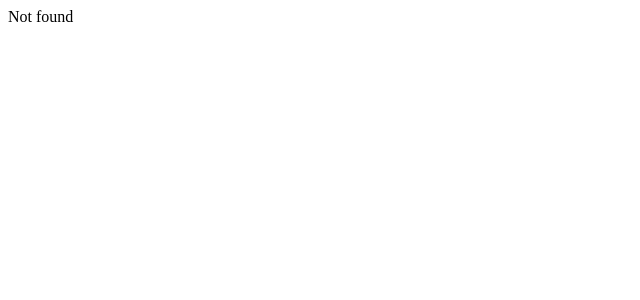
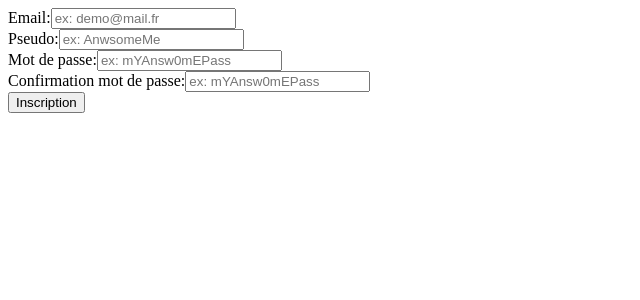
Before and after one commit to Jbristhuille/wcs_racing_league, a React (Create React App) app in the folder client/: page /signup in a window 1280 px wide. Shown: the top 300 px of the page, without its empty margins (0-640 px from the left). Built offline with nearby package versions, Linux system fonts and the light colour scheme.

Commit message:
:sparkles: Implement signup page

```diff
--- a/client/src/App.tsx
+++ b/client/src/App.tsx
@@ -23,6 +23,7 @@ import './App.scss';
 
 /* Pages */
 import Login from './pages/login/Login';
+import Signup from './pages/signup/Signup';
 /***/
 
 /* Components */
@@ -52,6 +53,7 @@ function App() {
               }/>
 
               <Route path="/login" element={<Login />} />
+              <Route path="/signup" element={<Signup />} />
               <Route path="*" element={<div>Not found</div>} /> {/* Tmp: need to create not found page */}
             </Routes>
           </BrowserRouter>
--- /dev/null
+++ b/client/src/pages/signup/Signup.scss
@@ -0,0 +1,17 @@
+/**
+ * @ Author: Jbristhuille
+ * @ Create Time: 2022-12-24 15:32:50
+ * @ Description: Signup page styles
+ */
+
+.wcs-signup {
+    .wcs-signup-form {
+        .wcs-signup-form-item {
+            input {
+                &.invalid {
+                    border-color: var(--danger-color);
+                }
+            }
+        }
+    }
+}
--- /dev/null
+++ b/client/src/pages/signup/Signup.tsx
@@ -0,0 +1,116 @@
+/**
+ * @ Author: Jbristhuille
+ * @ Create Time: 2022-12-24 15:31:55
+ * @ Description: User registration page
+ */
+
+/* SUMMARY
+    * Imports
+    * Styles
+    * Contexts
+*/
+
+/* Imports */
+import { useContext, useState, useEffect } from 'react';
+import { useNavigate } from 'react-router-dom';
+import axios from 'axios';
+/***/
+
+/* Styles */
+import "./Signup.scss";
+/***/
+
+/* Contexts */
+import ErrorContext from '../../contexts/ErrorContext';
+/***/
+
+const Signup = () => {
+    const [email, setEmail] = useState<string | undefined>(undefined);
+    const [nickname, setNickname] = useState<string | undefined>(undefined);
+    const [passwd, setPasswd] = useState<string | undefined>(undefined);
+    const [confirmPasswd, setConfirmPasswd] = useState<string | undefined>(undefined);
+    const [isEmailValid, setIsEmailValid] = useState<boolean>(true);
+    const [isPasswdValid, setIsPasswdValid] = useState<boolean>(true);
+    const [isConfirmPasswdValid, setIsConfirmPasswdValid] = useState<boolean>(true);
+    const error = useContext(ErrorContext);
+    const navigate = useNavigate();
+
+    useEffect(() => {
+        setIsEmailValid(email !== undefined ? (/^[\w-.]+@([\w-]+\.)+[\w-]{2,4}$/g).test(email) : true); // Check email
+        setIsPasswdValid(passwd !== undefined ? (/^.+$/g).test(passwd) : true); // Check password
+        setIsConfirmPasswdValid(confirmPasswd !== undefined ? passwd === confirmPasswd : true);
+    }, [email, passwd, confirmPasswd]);
+
+    const signupUser = () => {
+        if (email && nickname && passwd && isEmailValid && isPasswdValid && isConfirmPasswdValid) {
+            axios.post(`${process.env.REACT_APP_SERVER}/users`, {
+                email: email,
+                passwd: passwd,
+                nickname: nickname
+            }).then((res) => {
+                navigate('/login');
+            }).catch((err) => {
+                console.error(err.response.data);
+                error.setMessage(err.response.data);
+            });
+        } else {
+            console.error('Un ou plusieurs champs sont invalide');
+            error.setMessage('Un ou plusieurs champs sont invalide');
+        }
+    };
+
+    return (
+        <div className="wcs-signup">
+            <div className="wcs-signup-form">
+                <div className="wcs-signup-form-item">
+                    <label htmlFor="email">Email:</label>
+                    <input  id="email"
+                            type="text"
+                            placeholder="ex: demo@mail.fr"
+                            className={isEmailValid ? "" : "invalid"}
+                            value={email || ""}
+                            onChange={(e) => setEmail(e.target.value)} />
+                </div>
+
+                <div className="wcs-signup-form-item">
+                    <label htmlFor="nickname">Pseudo:</label>
+                    <input  id="nickname"
+                            type="text"
+                            placeholder="ex: AnwsomeMe"
+                            value={nickname || ""}
+                            onKeyDown={(e) => e.key === 'Enter' && signupUser()}
+                            onChange={(e) => setNickname(e.target.value)} />
+                </div>
+
+                <div className="wcs-signup-form-item">
+                    <label htmlFor="password">Mot de passe:</label>
+                    <input  id="password"
+                            type="password"
+                            placeholder="ex: mYAnsw0mEPass"
+                            className={isPasswdValid ? "" : "invalid"}
+                            value={passwd || ""}
+                            onKeyDown={(e) => e.key === 'Enter' && signupUser()}
+                            onChange={(e) => setPasswd(e.target.value)} />
+                </div>
+
+                <div className="wcs-signup-form-item">
+                    <label htmlFor="confirm-password">Confirmation mot de passe:</label>
+                    <input  id="confirm-password"
+                            type="password"
+                            placeholder="ex: mYAnsw0mEPass"
+                            className={isConfirmPasswdValid ? "" : "invalid"}
+                            value={confirmPasswd || ""}
+                            onKeyDown={(e) => e.key === 'Enter' && signupUser()}
+                            onChange={(e) => setConfirmPasswd(e.target.value)} />
+                </div>
+
+                <button className="wcs-signup-form-button"
+                        onClick={signupUser}>
+                    Inscription
+                </button>
+            </div>
+        </div>
+    )
+};
+
+export default Signup;
```
